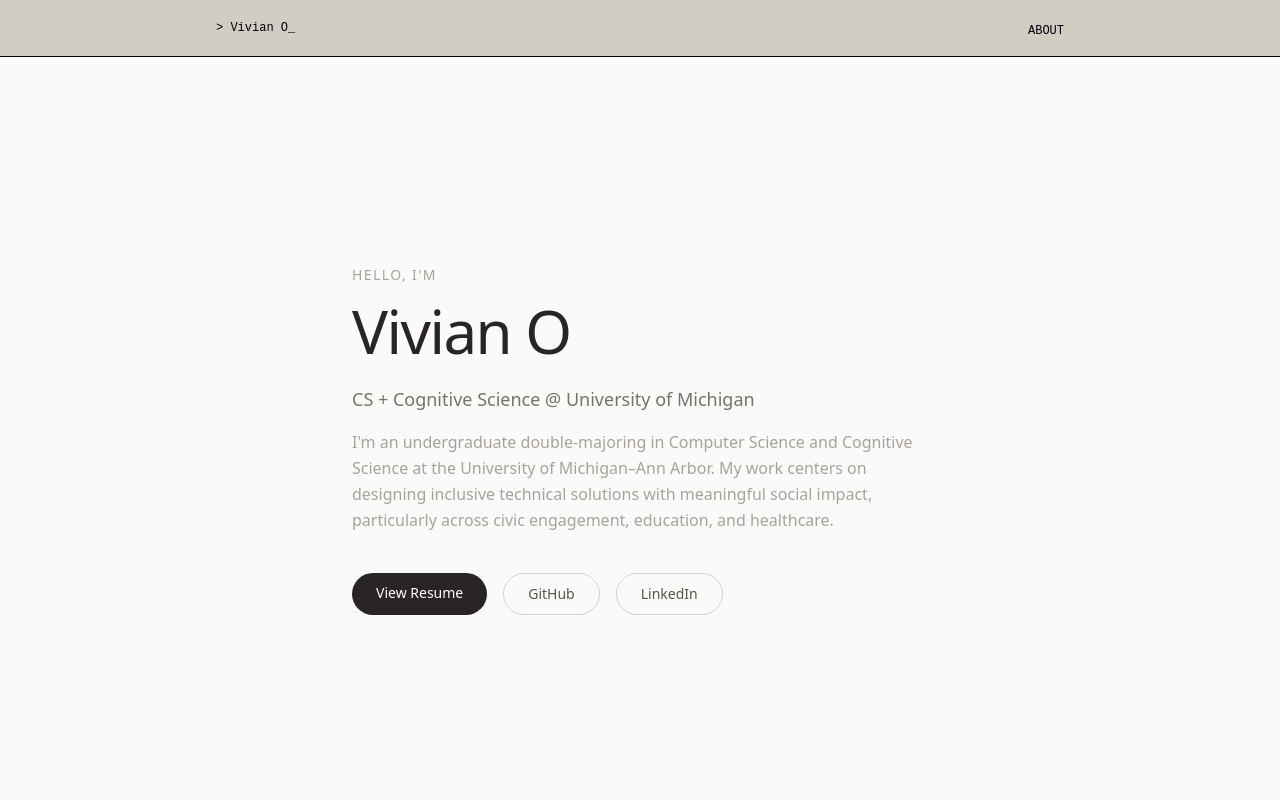
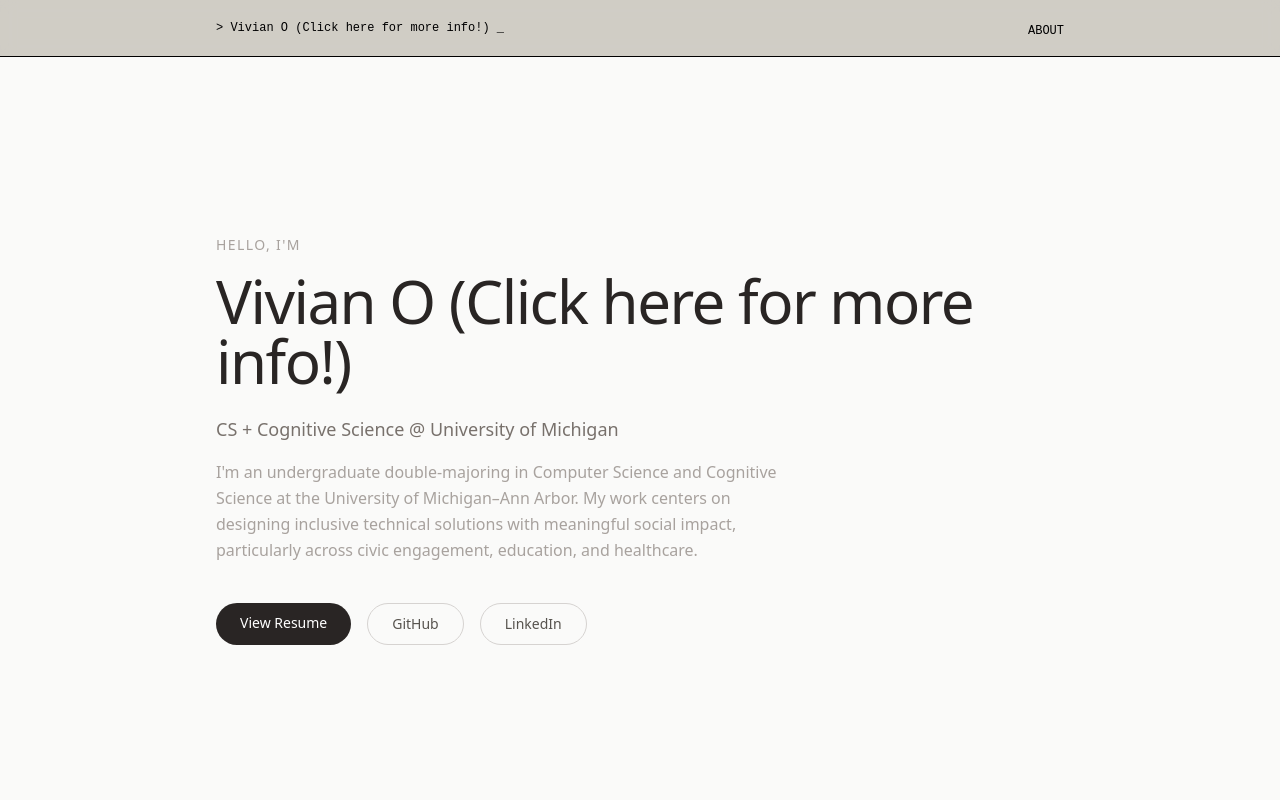
Before and after one commit to kvho2004/portfolio, a React app: page / in a window 1280 px wide. Shown: the top 800 px of the page. Built offline with nearby package versions, Linux system fonts and the light colour scheme; the HTML template or start-up script is replaced by a standard one.

Commit message:
temp route bug fix

```diff
--- a/src/data/info.js
+++ b/src/data/info.js
@@ -1,6 +1,6 @@
 export const info = {
   name: "Khanh Vy (Vivian) O",
-  shortName: "Vivian O",
+  shortName: "Vivian O (Click here for more info!) ",
   tagline: "CS + Cognitive Science @ University of Michigan",
   bio: "I'm an undergraduate double-majoring in Computer Science and Cognitive Science at the University of Michigan–Ann Arbor. My work centers on designing inclusive technical solutions with meaningful social impact, particularly across civic engagement, education, and healthcare.",
   email: "kvho@umich.edu",
```
